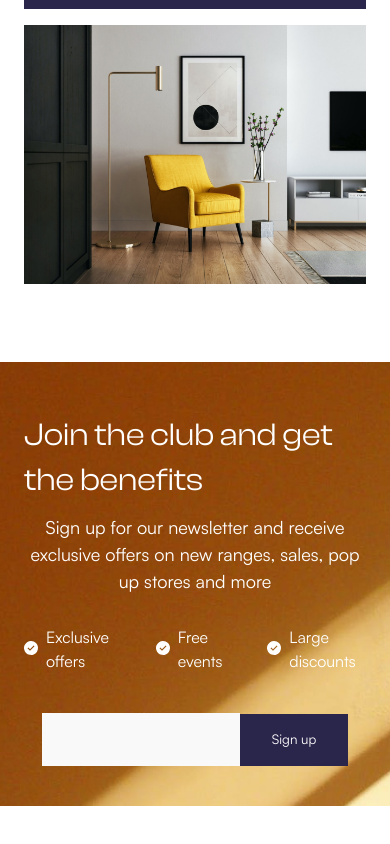
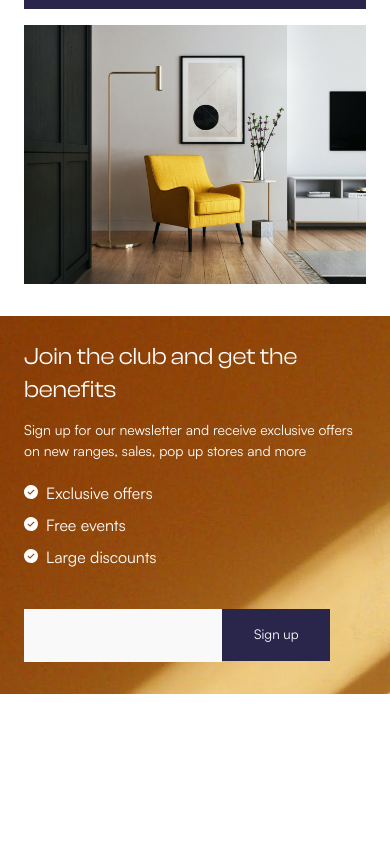
Before and after one commit to bizyanovDM/avion, a plain HTML site: page index.html in a window 390 px wide. Shown: the part 3333-4177 px from the top of the page. After the commit the page ends 4027 px from the top, so only its background shows below. Drawn offline with Linux system fonts and the light colour scheme.

Commit message:
adaptive subscription added

```diff
--- a/styles/components/subscription.css
+++ b/styles/components/subscription.css
@@ -66,3 +66,34 @@
     font-family: var(--font-family-primary);
     color: var(--color-primary-dark);
 }
+
+@media screen and (max-width: 630px) {
+    .subscription {
+        padding-block: 24px 32px;
+    }
+
+    .subscription .container {
+        align-items: flex-start;
+        justify-content: flex-start;
+    }
+
+    .subscription__title {
+        font-size: 24px;
+        line-height: 1.4;
+    }
+
+    .subscription__subtitle {
+        font-size: 14px;
+        text-align: start;
+        max-width: 329px;
+        margin-block: 12px 20px;
+    }
+
+    .subscription__list {
+        display: flex;
+        flex-direction: column;
+        align-items: flex-start;
+        gap: 8px;
+        margin-bottom: 40px;
+    }
+}
```
